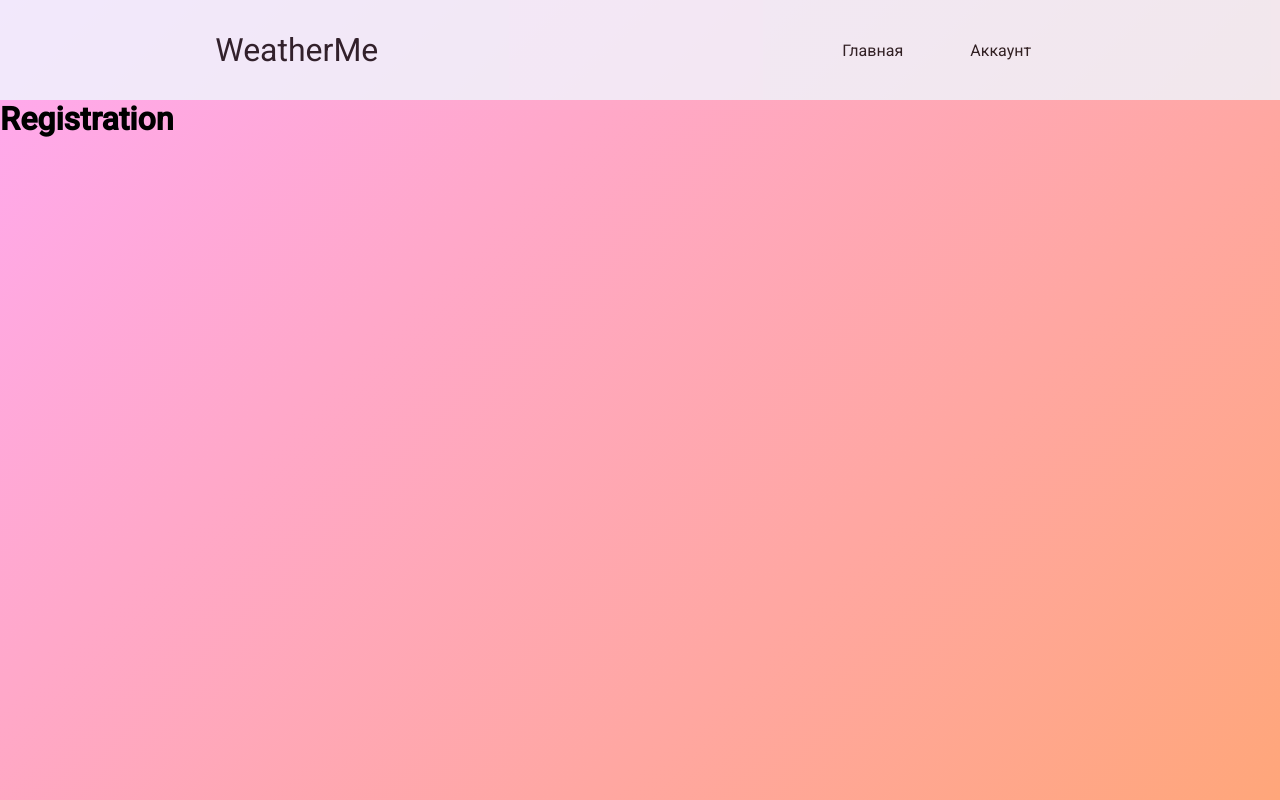
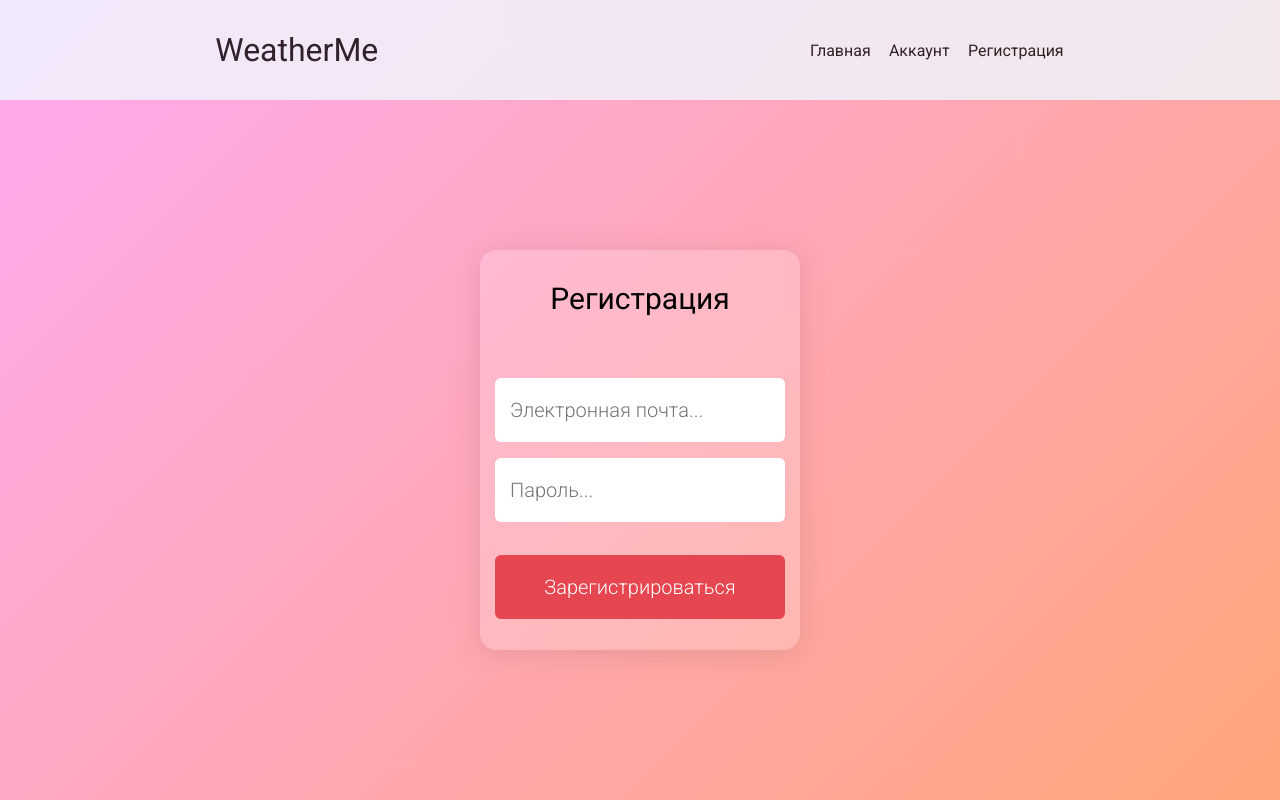
Before and after one commit to maksniv/WeatherMe-Website, a React (Create React App) app: page /registration in a window 1280 px wide. Built offline with nearby package versions, Linux system fonts and the light colour scheme.

Commit message:
add new css rule

```diff
--- a/src/components/NavBar.jsx
+++ b/src/components/NavBar.jsx
@@ -8,6 +8,7 @@ const NavBar = () => {
       <div className="header__wrapper">
         <Link to="/">Главная</Link>
         <Link to="/account">Аккаунт</Link>
+        <Link to="/registration">Регистрация</Link>
       </div>
     </header>
   );
--- a/src/index.css
+++ b/src/index.css
@@ -1,5 +1,6 @@
 @import url('https://fonts.googleapis.com/css2?family=Roboto:wght@300;400;500&display=swap');
 @import url('./pages/Home/Home.css');
+@import url('./pages/Registration/Registration.css');
 
 * {
   margin: 0;
@@ -12,6 +13,9 @@
 
 #root {
   height: 100vh;
+  display: flex;
+  flex-direction: column;
+  justify-content: center;
 }
 
 body {
@@ -26,6 +30,7 @@ body {
   height: 100px;
   display: flex;
   flex-wrap: nowrap;
+  margin: 0;
   justify-content: space-around;
   align-items: center;
   background-color: aliceblue;
@@ -40,5 +45,6 @@ body {
   display: flex;
   width: 20%;
   flex-wrap: nowrap;
+  gap: 1rem;
   justify-content: space-around;
 }
--- a/src/pages/Home/Home.css
+++ b/src/pages/Home/Home.css
@@ -2,6 +2,7 @@
   display: flex;
   flex-direction: column;
   align-items: center;
+  justify-content: center;
   min-height: calc(100% - 100px);
   width: 60%;
   gap: 5rem;
@@ -9,9 +10,8 @@
 }
 
 .container__form {
-  margin-top: 5rem;
   width: 60%;
-  height: 50px;
+  height: 3rem;
   background: #ffffff;
   display: flex;
   flex-direction: row;
--- /dev/null
+++ b/src/pages/Registration/Registration.css
@@ -0,0 +1,69 @@
+.container__registration-form {
+  display: flex;
+  flex-direction: column;
+  align-items: center;
+  justify-content: space-around;
+  min-height: 50%;
+  width: 25%;
+  margin: auto;
+  padding: 15px;
+
+  background: rgba(255, 255, 255, 0.2);
+  border-radius: 16px;
+  box-shadow: 0 4px 30px rgba(0, 0, 0, 0.1);
+  backdrop-filter: blur(5px);
+}
+
+.container__registration-form_title {
+  text-align: center;
+  width: 100%;
+  height: 4rem;
+  border-radius: 6px;
+  font-weight: 400;
+  font-size: 30px;
+}
+
+.container__registration-form_wrapper {
+  width: 100%;
+  display: flex;
+  flex-direction: column;
+  justify-content: center;
+  align-items: center;
+  gap: 1rem;
+}
+
+.container__registration-form_input-mail {
+  padding: 15px;
+  border: none;
+  width: 100%;
+  height: 4rem;
+  border-radius: 6px;
+  font-weight: 300;
+  font-size: 20px;
+}
+
+.container__registration-form_input-password {
+  padding: 15px;
+  border: none;
+  width: 100%;
+  height: 4rem;
+  border-radius: 6px;
+  font-weight: 300;
+  font-size: 20px;
+}
+
+.сontainer__registration-form_button {
+  padding: 5px;
+  background: #e5464f;
+  color: #fff;
+  border-radius: 6px;
+  border: none;
+  width: 100%;
+  height: 4rem;
+  font-weight: 300;
+  font-size: 20px;
+}
+
+.сontainer__registration-form_button:hover {
+  transform: scale(0.99);
+}
--- a/src/pages/Registration/Registration.tsx
+++ b/src/pages/Registration/Registration.tsx
@@ -1,7 +1,28 @@
 import React from 'react';
 
 const Registration = () => {
-  return <h1>Registration</h1>;
+  return (
+    <form className="container__registration-form">
+      <div className="container__registration-form_title">Регистрация</div>
+      <div className="container__registration-form_wrapper">
+        <input
+          className="container__registration-form_input-mail"
+          type="text"
+          placeholder="Электронная почта..."
+          value=""
+        />
+        <input
+          className="container__registration-form_input-password"
+          type="text"
+          placeholder="Пароль..."
+          value=""
+        />
+      </div>
+      <button type="submit" className="сontainer__registration-form_button">
+        Зарегистрироваться
+      </button>
+    </form>
+  );
 };
 
-export default Registration ;
+export default Registration;
```
